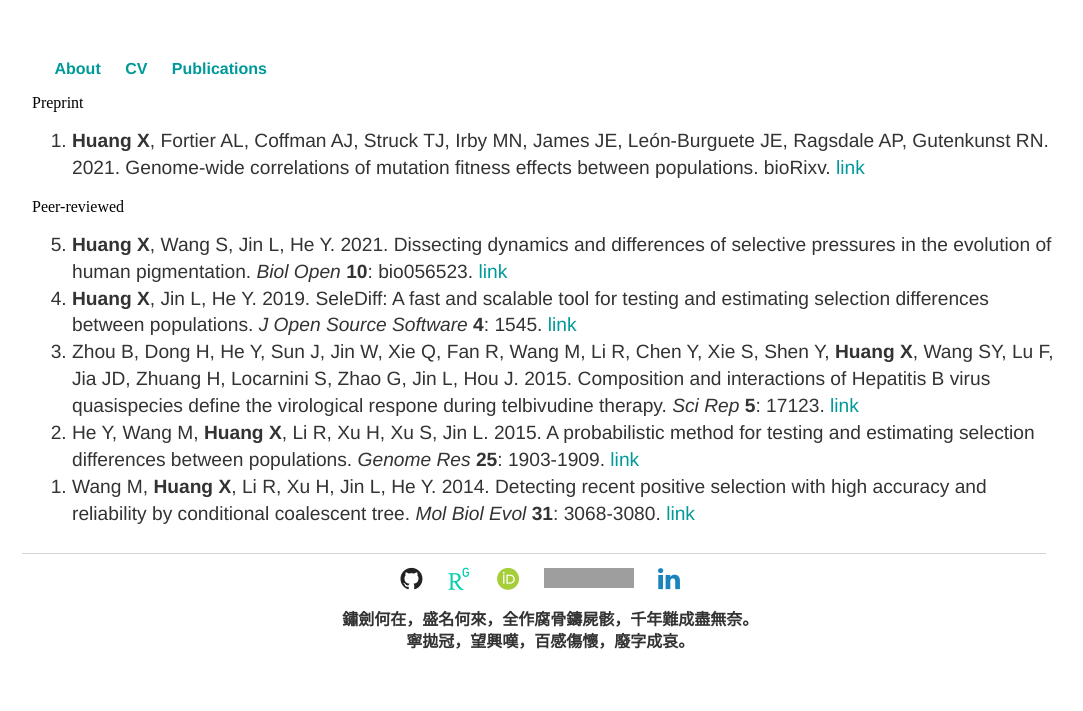
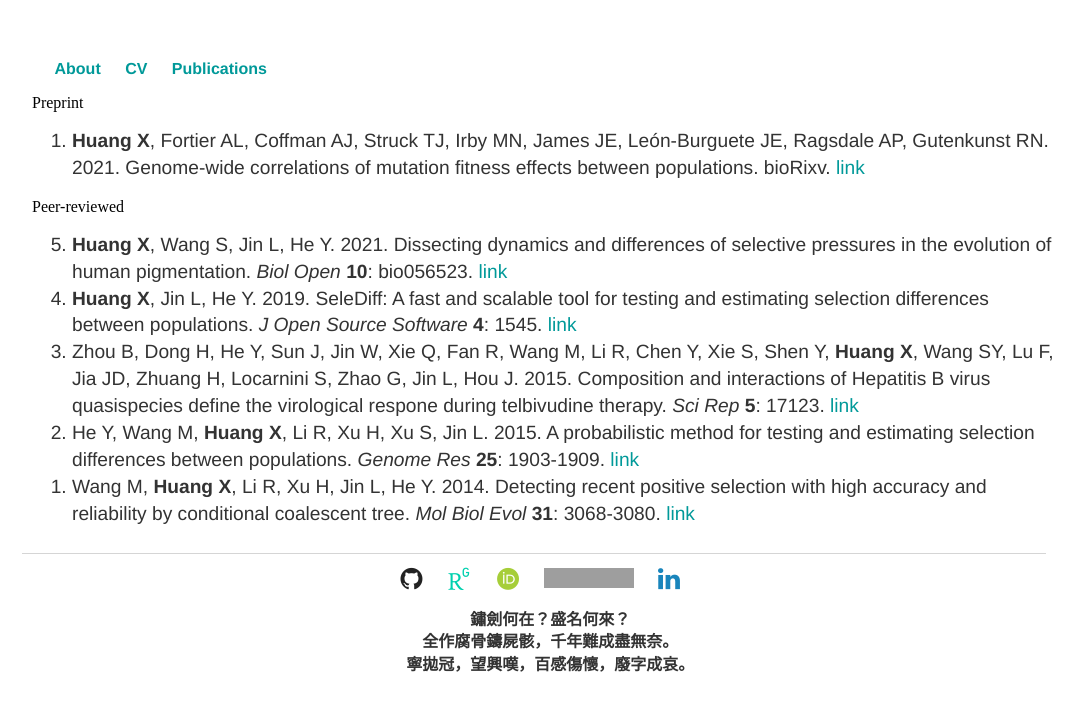
Before and after one commit to xin-huang/xin-huang.github.io, a Jekyll site: the page built from publications/index.html, in a window 1280 px wide. Shown: the top 711 px of the page, without its empty margins (106-1189 px from the left). Built offline with Jekyll 4.4.1, drawn with Linux system fonts in a browser that asks for light colours; some web fonts are replaced; comment, search, counter and statistics services are not loaded; grey boxes are pictures that could not be loaded.

Commit message:
20210113 Update

```diff
--- a/_layouts/default.html
+++ b/_layouts/default.html
@@ -57,7 +57,7 @@
             {% endif %}
             <!-- <p class="poem">殘聲憑燭捻韶光，半掩孤幃懸錦囊。<br>滿樹凋零無寄處，獨吟蕭索倦癡狂。</p> -->
             <!-- <p class="poem">談風月，評聖愚，撫劍笑公輸。<br>巧奪班門明夜火，鋒海照寒軀。</p> -->
-            <p class="poem">鏽劍何在，盛名何來，全作腐骨鑄屍骸，千年難成盡無奈。<br>寧拋冠，望興嘆，百感傷懷，廢字成哀。</p>
+            <p class="poem">鏽劍何在？盛名何來？ <br>全作腐骨鑄屍骸，千年難成盡無奈。<br>寧拋冠，望興嘆，百感傷懷，廢字成哀。</p>
         </ul>
     </footer>
     {% include analytics.html %}
```
